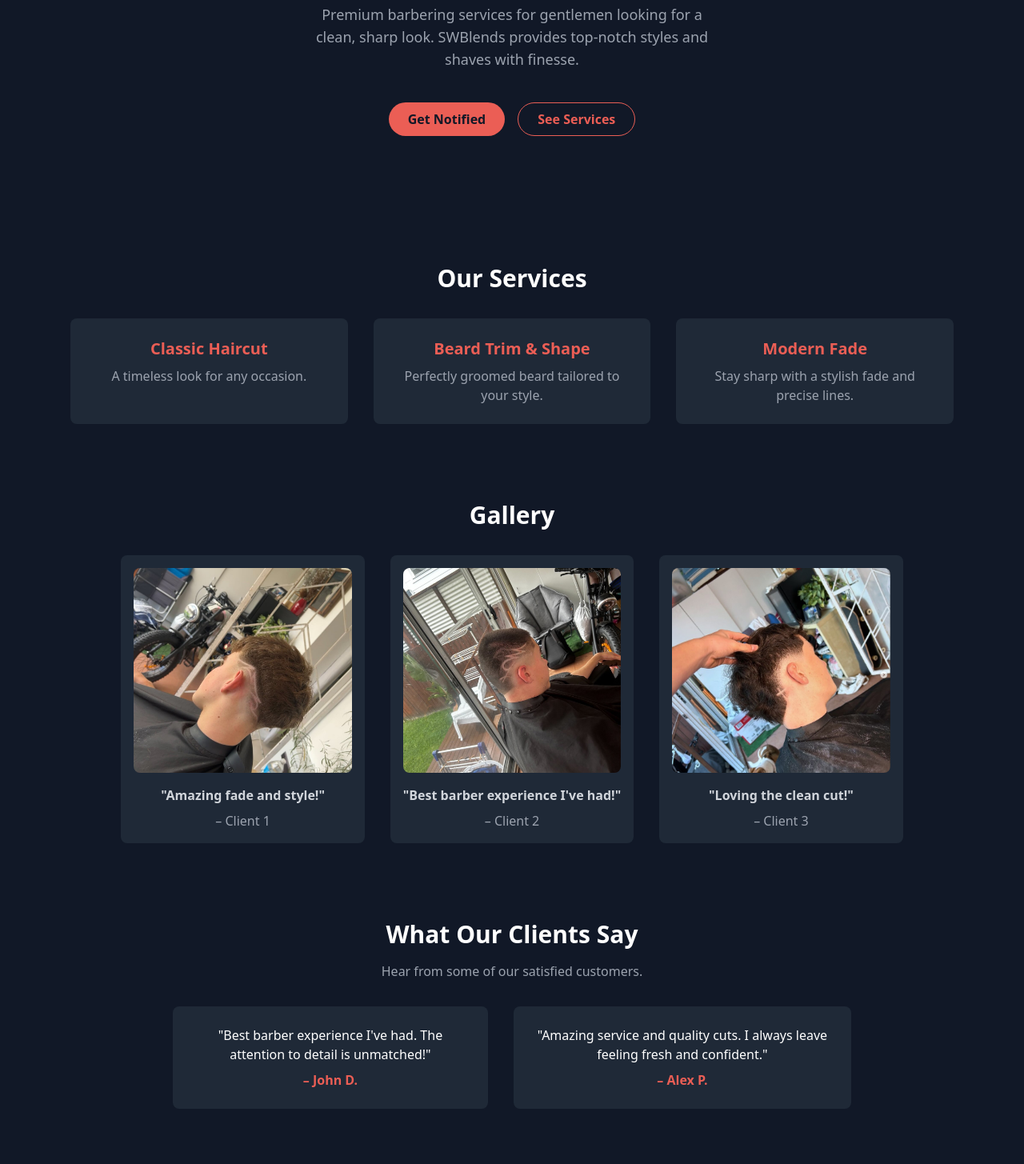
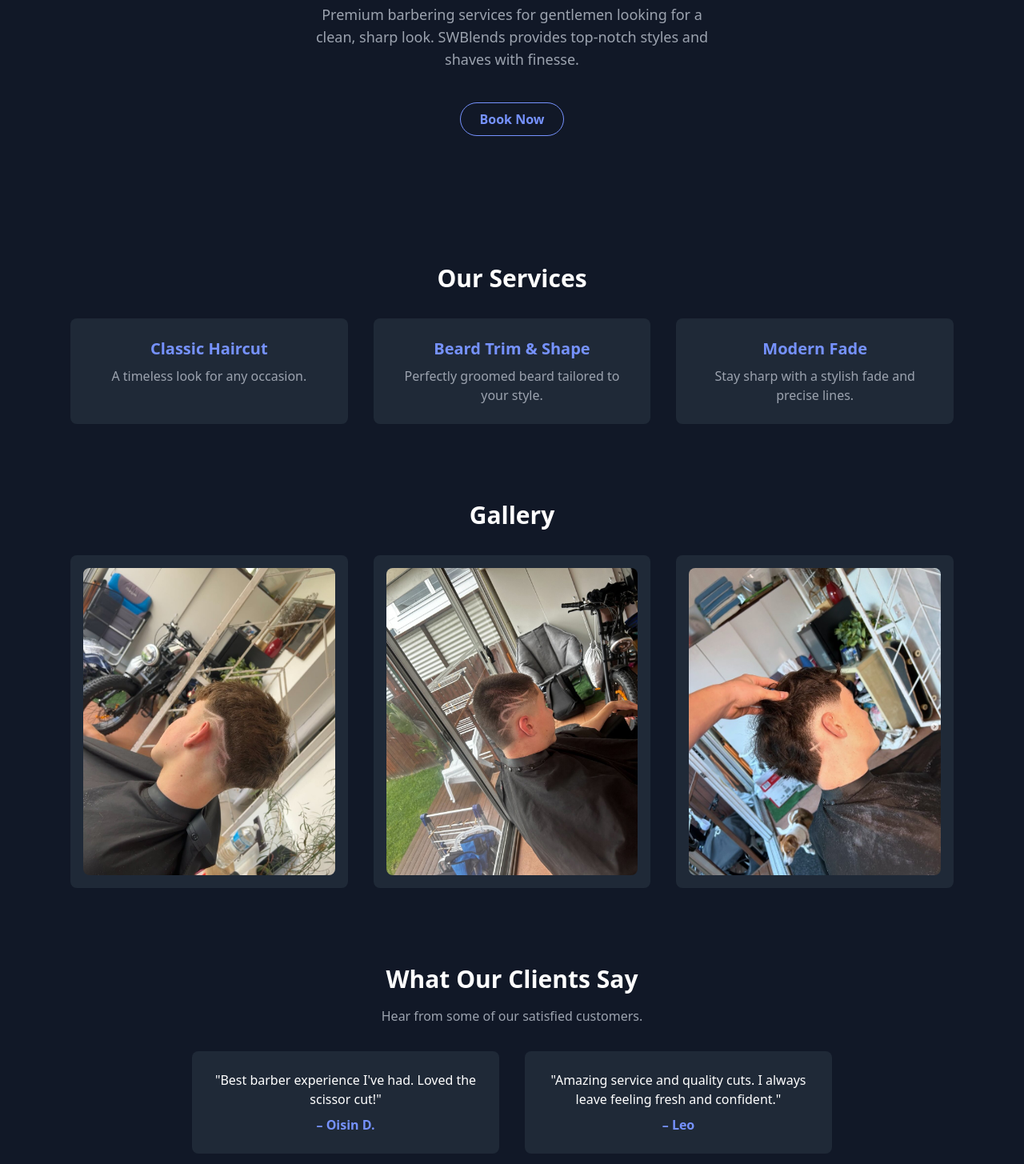
Before and after one commit to Stryyxx/swblends, a React (Create React App) app: page / in a window 1280 px wide. Shown: the part 360-1815 px from the top of the page at 80% size. Built offline with nearby package versions, Linux system fonts and the light colour scheme.

Commit message:
Accent colour change and editing small elements

```diff
--- a/src/App.jsx
+++ b/src/App.jsx
@@ -68,9 +68,7 @@ function App() {
 						animate="visible"
 					>
 						<div className="text-lg font-bold w-1/5 flex justify-start">
-							<motion.a onClick={() => smoothScroll("#home")}>
-								<img src={Logo} alt="SWBlends Logo" className="max-h-24 max-w-24" />
-							</motion.a>
+							<img src={Logo} alt="SWBlends Logo" className="max-h-24 max-w-24" onClick={() => smoothScroll("#home")} />
 						</div>
 						<div className="flex gap-12 rounded-full py-3 px-6 items-center justify-center w-3/5">
 							<div className="flex bg-[#22212E] border-slate-600 border gap-12 rounded-full py-3 px-6">
@@ -107,7 +105,7 @@ function App() {
 							<a href="https://calendly.com/sander-woodward-tphs/45minhair" target="_blank" rel="noreferrer">
 								<motion.button
 									className="bg-accent text-gray-900 px-4 py-2 rounded-full font-semibold"
-									whileHover={{ scale: 1.1, backgroundColor: "#f56d64" }}
+									whileHover={{ scale: 1.1, backgroundColor: "#879df5" }}
 									transition={{ type: "spring", stiffness: 150 }}
 									variants={staggeredVariants(0.4)}
 								>
@@ -134,18 +132,11 @@ function App() {
 						</p>
 						<div className="flex justify-center space-x-4">
 							<motion.button
-								className="bg-accent text-gray-900 px-6 py-2 rounded-full font-semibold"
-								whileHover={{ scale: 1.1, backgroundColor: "#f56d64" }}
+								className="border border-accent text-accent px-6 py-2 rounded-full font-semibold"
+								whileHover={{ scale: 1.1, backgroundColor: "#7692FF", color: "#111827" }}
 								transition={{ type: "spring", stiffness: 150 }}
 							>
-								Get Notified
-							</motion.button>
-							<motion.button
-								className="border border-accent text-accent px-6 py-2 rounded-full font-semibold"
-								whileHover={{ scale: 1.1, backgroundColor: "#f56d64", color: "#111827" }}
-								transition={{ type: "spring", stiffness: 150 }}
-							>
-								See Services
+								Book Now
 							</motion.button>
 						</div>
 					</motion.div>
@@ -206,9 +197,7 @@ function App() {
 								initial="hidden"
 								animate="visible"
 							>
-								<img src={Client1} alt="Client 1 Haircut" className="w-full h-64 object-cover rounded-lg mb-4" />
-								<p className="text-gray-300 font-semibold mb-2">"Amazing fade and style!"</p>
-								<p className="text-gray-400">– Client 1</p>
+								<img src={Client1} alt="Client 1 Haircut" className="w-full h-96 object-cover rounded-lg" />
 							</motion.div>
 							<motion.div
 								className="bg-gray-800 rounded-lg overflow-hidden p-4"
@@ -216,9 +205,7 @@ function App() {
 								initial="hidden"
 								animate="visible"
 							>
-								<img src={Client2} alt="Client 2 Haircut" className="w-full h-64 object-cover rounded-lg mb-4" />
-								<p className="text-gray-300 font-semibold mb-2">"Best barber experience I've had!"</p>
-								<p className="text-gray-400">– Client 2</p>
+								<img src={Client2} alt="Client 2 Haircut" className="w-full h-96 object-cover rounded-lg" />
 							</motion.div>
 							<motion.div
 								className="bg-gray-800 rounded-lg overflow-hidden p-4"
@@ -226,9 +213,7 @@ function App() {
 								initial="hidden"
 								animate="visible"
 							>
-								<img src={Client3} alt="Client 3 Haircut" className="w-full h-64 object-cover rounded-lg mb-4" />
-								<p className="text-gray-300 font-semibold mb-2">"Loving the clean cut!"</p>
-								<p className="text-gray-400">– Client 3</p>
+								<img src={Client3} alt="Client 3 Haircut" className="w-full h-96 object-cover rounded-lg" />
 							</motion.div>
 						</div>
 					</motion.div>
@@ -244,13 +229,13 @@ function App() {
 						<h2 className="text-3xl font-bold mb-4">What Our Clients Say</h2>
 						<p className="text-gray-400">Hear from some of our satisfied customers.</p>
 						<div className="mt-8 flex flex-col lg:flex-row gap-8">
-							<div className="bg-gray-800 p-6 rounded-lg">
-								<p>"Best barber experience I've had. The attention to detail is unmatched!"</p>
-								<p className="text-accent font-semibold mt-2">– John D.</p>
+							<div className="bg-gray-800 p-6 rounded-lg max-w-96">
+								<p>"Best barber experience I've had. Loved the scissor cut!"</p>
+								<p className="text-accent font-semibold mt-2">– Oisin D.</p>
 							</div>
-							<div className="bg-gray-800 p-6 rounded-lg">
+							<div className="bg-gray-800 p-6 rounded-lg max-w-96">
 								<p>"Amazing service and quality cuts. I always leave feeling fresh and confident."</p>
-								<p className="text-accent font-semibold mt-2">– Alex P.</p>
+								<p className="text-accent font-semibold mt-2">– Leo</p>
 							</div>
 						</div>
 					</motion.div>
--- a/tailwind.config.js
+++ b/tailwind.config.js
@@ -4,9 +4,7 @@ module.exports = {
 	theme: {
 		extend: {
 			colors: {
-				// accent: "#7692FF", DARK BLUE
-				// accent: "#28AFB0", BLUEISH GREEN
-				accent: "#EB5E55", // RED
+				accent: "#7692FF",
 			},
 		},
 	},
```
